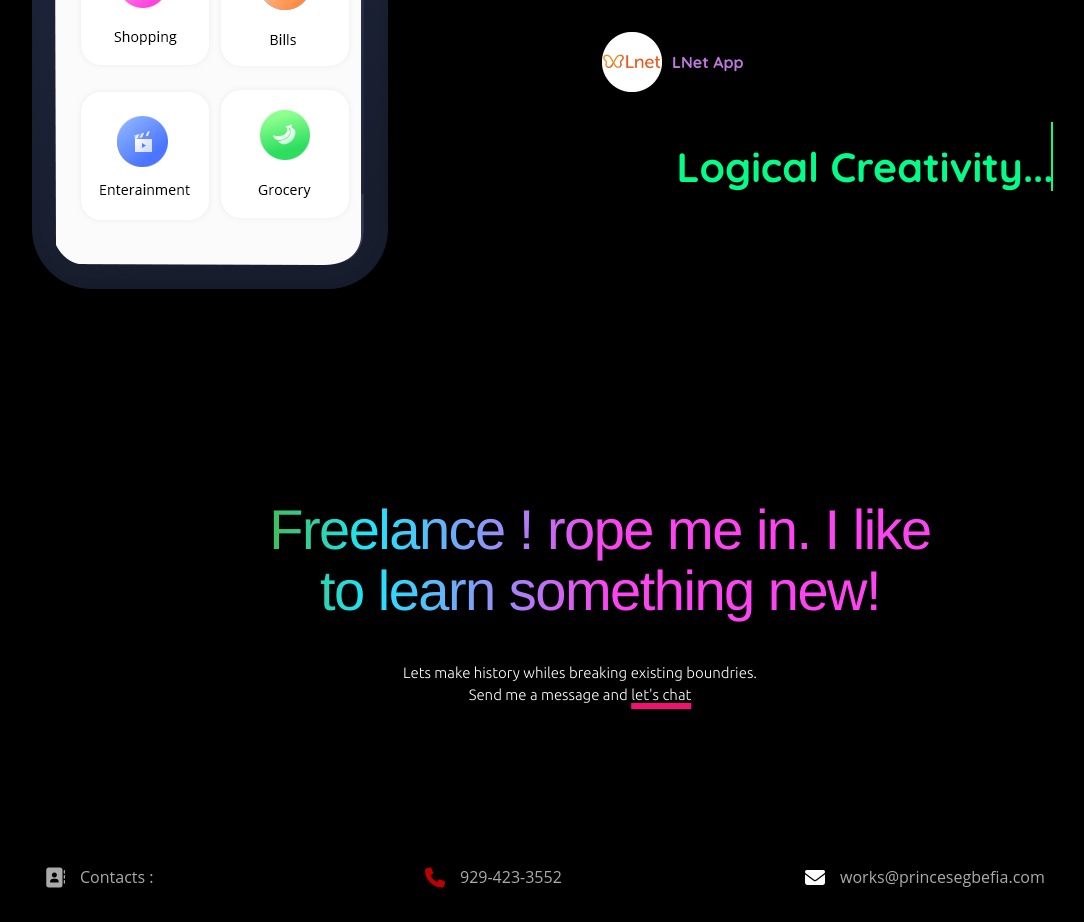
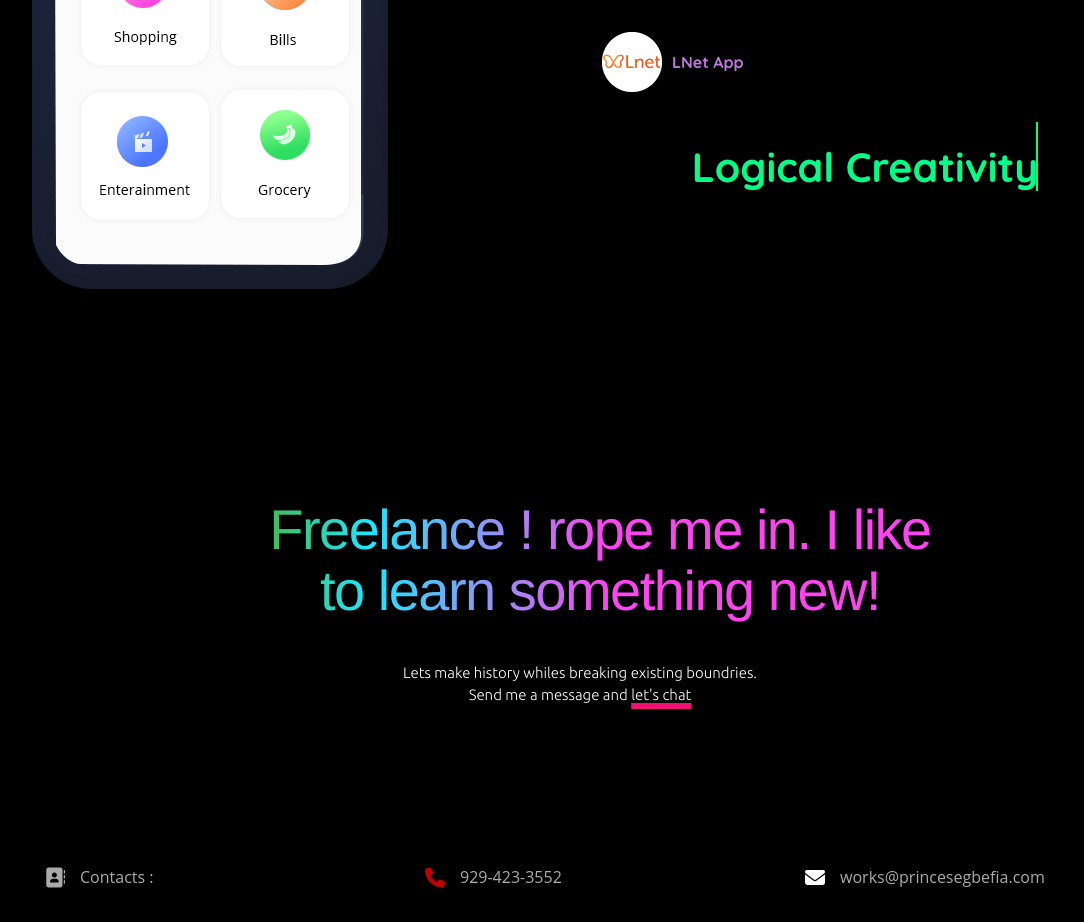
Before and after one commit to Prem2vee/Project-Portfolio, a website: page index.html in a window 1280 px wide. Shown: the part 2480-3402 px from the top of the page, without its empty margins (60-1144 px from the left). Drawn offline with nearby package versions, Linux system fonts and the light colour scheme.

Commit message:
Dotted Fixed2

```diff
--- a/index.html
+++ b/index.html
@@ -282,7 +282,7 @@
               <img class="app-icon rounded" src="/images/lnet-circle.png" alt="">LNet App
             </div>
             <div class="icon-text2 d-flex justify-content-around">
-              <h5 class="anime" data-text="Logical Creativity...">Logical Creativity...</h5>
+              <h5 class="anime" data-text="Logical Creativity">Logical Creativity</h5>
             </div>
           </div>
         </div>
```
